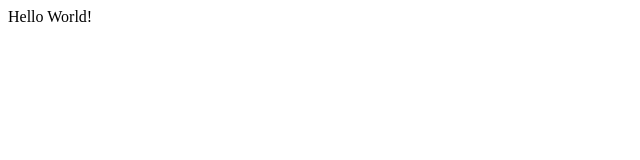
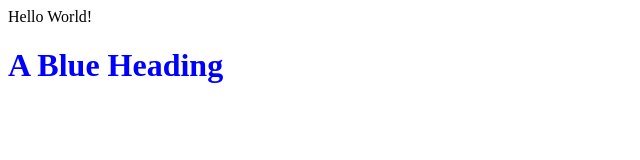
Before and after one commit to sn0wbreez-e/snowbreeze, a plain HTML site: page index.html in a window 1280 px wide. Shown: the whole page, without its empty margins (0-640 px from the left). Drawn offline with Linux system fonts and the light colour scheme.

Commit message:
Update index.html

```diff
--- a/index.html
+++ b/index.html
@@ -4,5 +4,6 @@
     </head>
     <body>
 Hello World!
+        <h1 style="color:blue;">A Blue Heading</h1>
     </body>
 </html>
```
